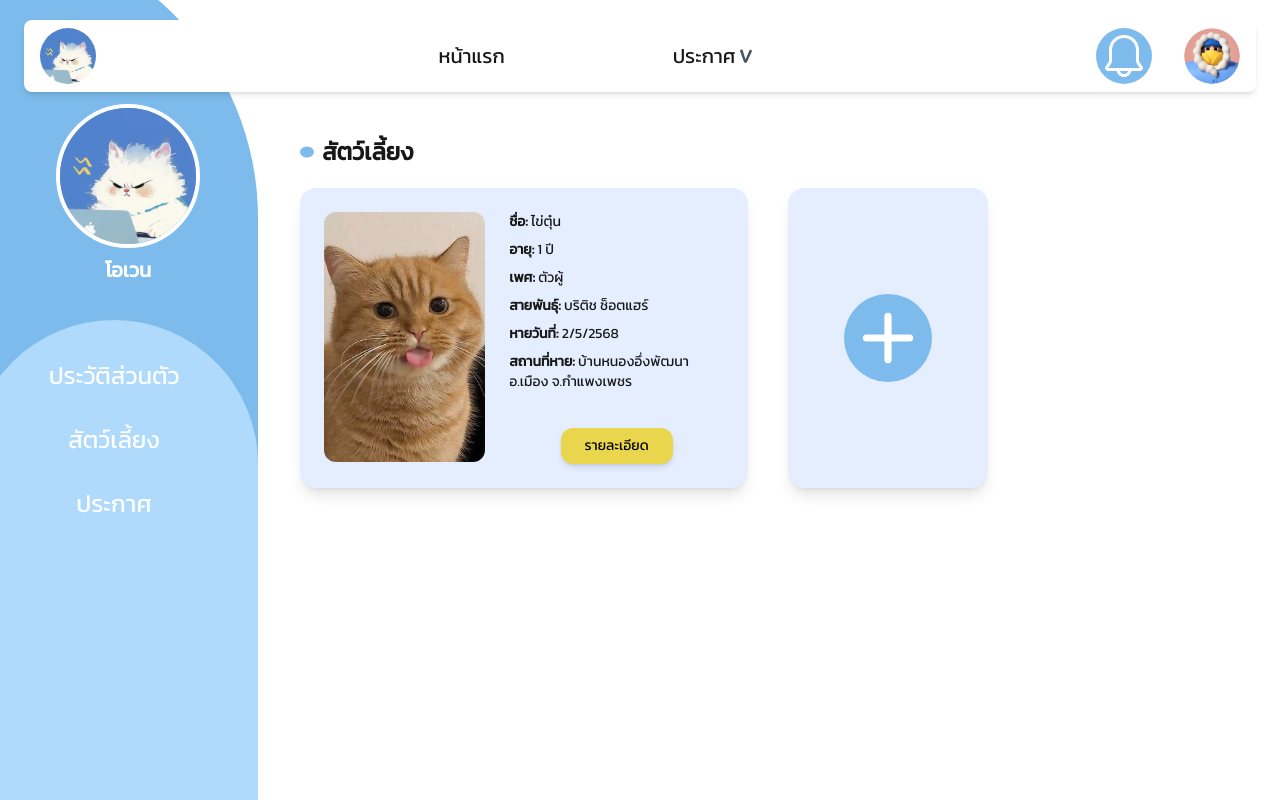
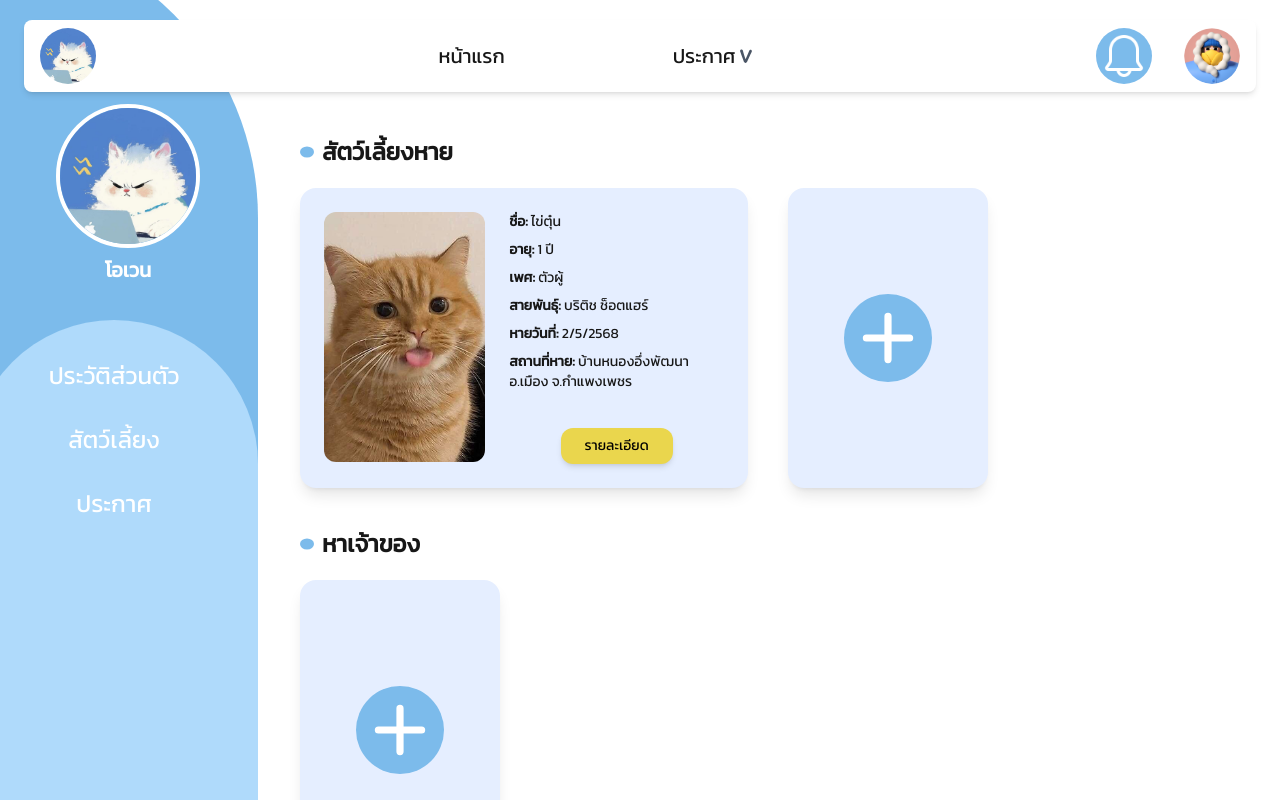
Before and after one commit to omega1234az/taily-community, a Next.js app: page /announcement in a window 1280 px wide. Built offline with nearby package versions, Linux system fonts and the light colour scheme.

Commit message:
เพิ่ม หาเจ้าของ

```diff
--- a/app/(user)/announcement/page.tsx
+++ b/app/(user)/announcement/page.tsx
@@ -3,9 +3,8 @@
 import React, { useState } from "react";
 import AnCard from "@/app/component/AnCard";
 import PetCard from "@/app/component/PetCard";
-import Link from 'next/link';
-import Image from 'next/image';
-
+import Link from "next/link";
+import Image from "next/image";
 
 export default function Announcement() {
   const [showModal, setShowModal] = useState(false);
@@ -29,7 +28,7 @@ export default function Announcement() {
         >
           <ellipse cx="9.5" cy="7.5" rx="9.5" ry="7.5" fill="#7CBBEB" />
         </svg>
-        <h1 className="sm:text-lg xl:text-2xl font-bold">สัตว์เลี้ยง</h1>
+        <h1 className="sm:text-lg xl:text-2xl font-bold">สัตว์เลี้ยงหาย</h1>
       </div>
 
       <div className="flex xl:flex-row xl:flex-wrap flex-col lg:pl-14 xl:pl-0 gap-10 py-5">
@@ -64,17 +63,18 @@ export default function Announcement() {
         </div>
       </div>
 
-
-
       {showModal && (
         <div className="fixed inset-0 bg-opacity-40 flex justify-center items-center z-50">
-    <div className="bg-white xl:w-[800px] xl:h-[550px] lg:w-[700px] lg:h-[450px] md:w-[650px] md:h-[400px] sm:w-[550px] sm:h-[400px] w-[350px] h-[400px] p-6 rounded-4xl shadow-xl relative flex flex-col justify-between">
-
+          <div className="bg-white w-full h-full sm:w-[550px] sm:h-[400px] md:w-[650px] md:h-[400px] lg:w-[700px] lg:h-[450px] xl:w-[800px] xl:h-[550px] p-6 rounded-none sm:rounded-4xl shadow-xl relative flex flex-col justify-between">
             {/* ▼ กรณียังไม่ได้ลงทะเบียน ▼ */}
             {!hasRegisteredPets && (
               <div className="flex flex-col items-center justify-center flex-grow">
-          <h1 className="text-xl font-bold text-center mb-6">สัตว์เลี้ยงหาย</h1>
-          <p className="text-center mb-6 text-gray-600">กรุณาลงทะเบียนสัตว์เลี้ยง</p>
+                <h1 className="text-xl font-bold text-center mt-10 sm:mt-0 mb-6">
+                  สัตว์เลี้ยงหาย
+                </h1>
+                <p className="text-center mb-6 text-gray-600">
+                  กรุณาลงทะเบียนสัตว์เลี้ยง
+                </p>
                 <div className="relative w-96 h-64 mb-6">
                   <Image
                     src="/all/cat.png"
@@ -84,7 +84,10 @@ export default function Announcement() {
                     priority
                   />
                 </div>
-          <Link href="/registerpet" className="rounded-full shadow-md bg-[#EAD64D] text-black text-lg py-2 px-7 hover:bg-yellow-200 transition duration-300  cursor-pointer">
+                <Link
+                  href="/registerpet"
+                  className="rounded-full shadow-md bg-[#EAD64D] text-black text-lg py-2 px-7 hover:bg-yellow-200 transition duration-300  cursor-pointer"
+                >
                   ลงทะเบียน
                 </Link>
               </div>
@@ -93,12 +96,13 @@ export default function Announcement() {
             {/* ▼ กรณีลงทะเบียนแล้ว ▼ */}
             {hasRegisteredPets && (
               <div className="flex flex-col  flex-grow">
-          <h1 className="text- font-bold text-center mb-6 lg:text-xl sm:text-lg text-md ">สัตว์เลี้ยงหาย</h1>
+                <h1 className="text- font-bold text-center  mt-5 sm:mt-0 mb-6 lg:text-xl sm:text-lg text-md ">
+                  สัตว์เลี้ยงหาย
+                </h1>
                 <div className="flex flex-wrap ml-5 gap-5 ">
-            <Link href="/missing">
+                  <Link href={`/missing?name=ไข่ตุ๋น`}>
                     <PetCard imageSrc="/home/eggtun2.png" name="ไข่ตุ๋น" />
                   </Link>
-            <PetCard imageSrc="/all/pigtun.png" name="หมูตุ๋น" />
                 </div>
               </div>
             )}
@@ -120,11 +124,43 @@ export default function Announcement() {
                 </button>
               </div>
             </div>
-
           </div>
         </div>
       )}
 
+      <div className="flex items-center gap-2 mt-5">
+        <svg
+          width="19"
+          height="15"
+          viewBox="0 0 19 15"
+          fill="none"
+          xmlns="http://www.w3.org/2000/svg"
+          className="w-2.5 h-2.5 sm:w-3 sm:h-3 xl:w-3.5 xl:h-3.5 2xl:w-6 2xl:h-10"
+        >
+          <ellipse cx="9.5" cy="7.5" rx="9.5" ry="7.5" fill="#7CBBEB" />
+        </svg>
+        <h1 className="sm:text-lg xl:text-2xl font-bold">หาเจ้าของ</h1>
+      </div>
+
+      <Link
+        href="/Detailsmissing"
+        className="group cursor-pointer hover:bg-gray-200 transition duration-200 flex justify-center items-center flex-col md:flex-row gap-6 p-6 my-5 rounded-2xl shadow-lg bg-[#E5EEFF] w-full xl:h-[300px] lg:h-[275px] md:h-[250px] sm:h-[390px] h-[350px] 2xl:max-w-[200px] xl:max-w-[200px] lg:max-w-[170px] md:max-w-[160px] sm:max-w-[288px] max-w-[235px] ml-5 sm:ml-12 md:ml-0"
+      >
+        <div className="bg-[#7CBBEB] group-hover:bg-[#addbf7] transition-colors duration-200 rounded-full p-2 flex justify-center items-center">
+          <svg
+            className="2xl:w-20 2xl:h-20 xl:w-18 xl:h-18 lg:w-14 lg:h-14 md:w-12 md:h-12 sm:w-12 sm:h-12 w-10 h-10"
+            xmlns="http://www.w3.org/2000/svg"
+            viewBox="0 0 100 100"
+          >
+            <path
+              d="M50 20V80M20 50H80"
+              stroke="white"
+              strokeWidth="10"
+              strokeLinecap="round"
+            />
+          </svg>
+        </div>
+      </Link>
     </div>
   );
 }
```
Lines whose indentation alone changed are shown as unchanged.
